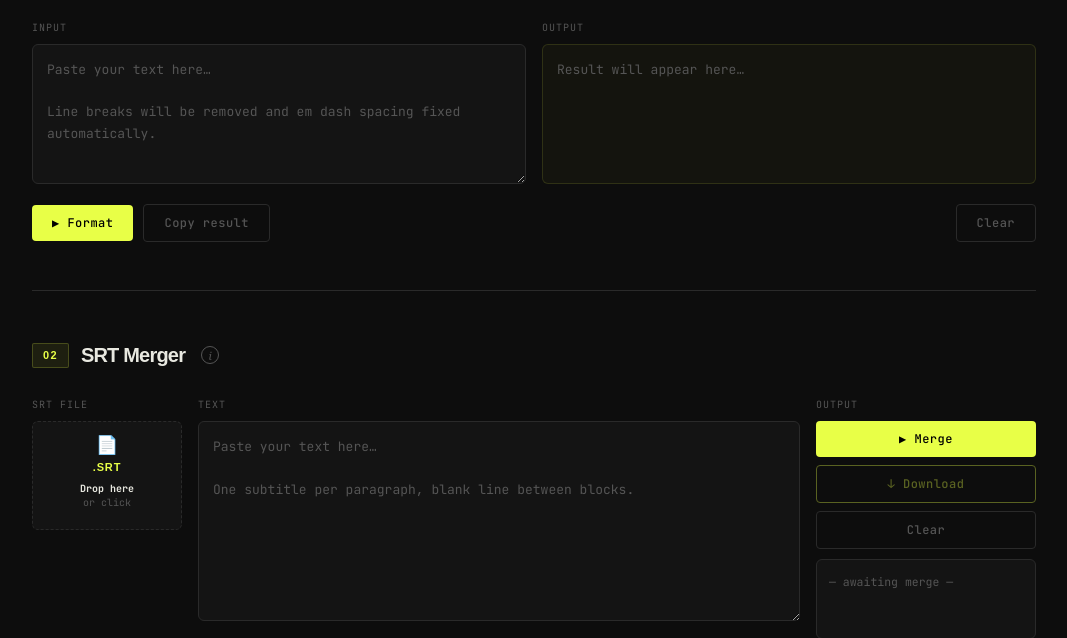
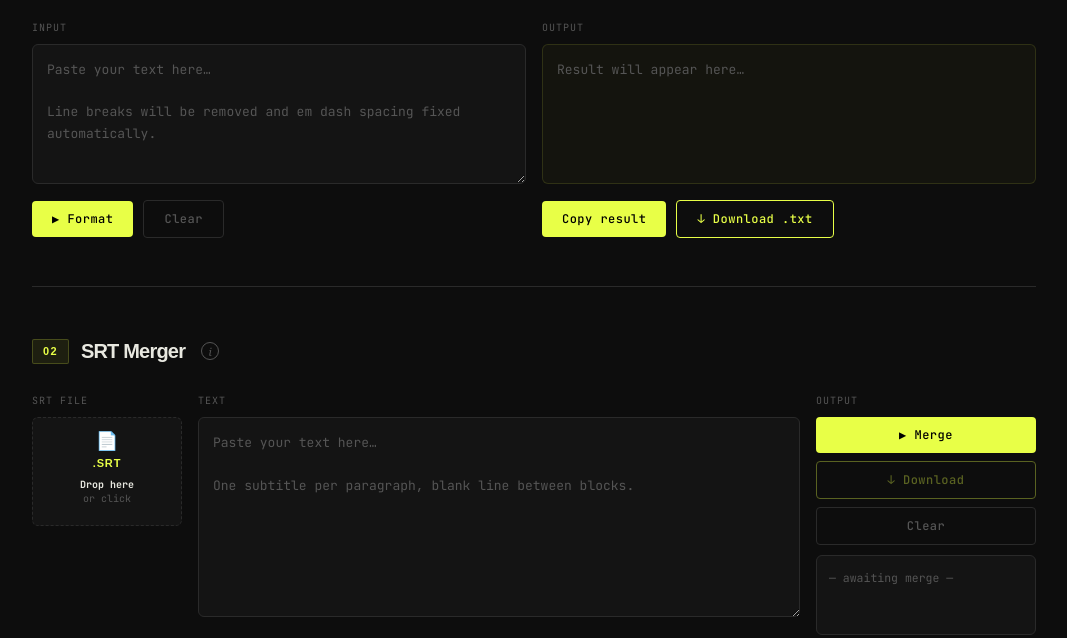
Before and after one commit to mishutkaasus-del/srt_merger, a Flask app: page / in a window 1280 px wide. Shown: the part 151-789 px from the top of the page, without its empty margins (106-1173 px from the left). Run offline with Flask 3, Linux system fonts and the light colour scheme; some web fonts are replaced.

Commit message:
Update index.html

```diff
--- a/templates/index.html
+++ b/templates/index.html
@@ -441,18 +441,20 @@
       <div>
         <p class="col-label">Input</p>
         <textarea id="fmt-input" placeholder="Paste your text here…&#10;&#10;Line breaks will be removed and em dash spacing fixed automatically."></textarea>
+        <div class="btn-row" style="margin-top:10px">
+          <button class="btn btn-primary" onclick="runFormatter()">▶  Format</button>
+          <button class="btn btn-ghost" onclick="clearFormatter()">Clear</button>
+        </div>
       </div>
       <div>
         <p class="col-label">Output</p>
         <textarea id="fmt-output" readonly placeholder="Result will appear here…"></textarea>
+        <div class="btn-row" style="margin-top:10px">
+          <button class="btn btn-primary" onclick="copyFormatted()">Copy result</button>
+          <button class="btn btn-download ready" onclick="downloadFormatted()" style="width:auto">↓  Download .txt</button>
+          <span class="copy-flash" id="fmt-copy-flash">Copied!</span>
+        </div>
       </div>
-    </div>
-
-    <div class="btn-row">
-      <button class="btn btn-primary" onclick="runFormatter()">▶  Format</button>
-      <button class="btn btn-ghost" onclick="copyFormatted()">Copy result</button>
-      <span class="copy-flash" id="fmt-copy-flash">Copied!</span>
-      <button class="btn btn-ghost" style="margin-left:auto" onclick="clearFormatter()">Clear</button>
     </div>
   </section>
 
@@ -548,6 +550,21 @@ function copyFormatted() {
 function clearFormatter() {
   document.getElementById('fmt-input').value = '';
   document.getElementById('fmt-output').value = '';
+}
+
+function downloadFormatted() {
+  const val = document.getElementById('fmt-output').value;
+  if (!val) return;
+  const now = new Date();
+  const pad = n => String(n).padStart(2,'0');
+  const name = `${now.getFullYear()}-${pad(now.getMonth()+1)}-${pad(now.getDate())}_${pad(now.getHours())}-${pad(now.getMinutes())}-${pad(now.getSeconds())}.txt`;
+  const blob = new Blob([val], { type: 'text/plain' });
+  const url = URL.createObjectURL(blob);
+  const a = document.createElement('a');
+  a.href = url; a.download = name;
+  document.body.appendChild(a); a.click();
+  document.body.removeChild(a);
+  URL.revokeObjectURL(url);
 }
 
 document.getElementById('fmt-input').addEventListener('paste', () => {
```
